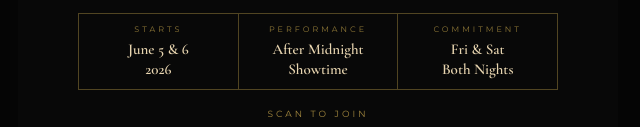
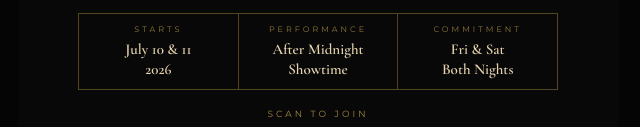
Before and after one commit to Animal71Animal/featured-entertainer, a website: page flyer.html in a window 1280 px wide. Shown: the part 653-780 px from the top of the page, 322-962 px from the left. Drawn offline with nearby package versions, Linux system fonts and the light colour scheme.

Commit message:
fix: update flyer start date to July 10 & 11

```diff
--- a/flyer.html
+++ b/flyer.html
@@ -299,7 +299,7 @@
     <div class="details-grid">
       <div class="detail-item">
         <div class="detail-label">Starts</div>
-        <div class="detail-value">June 5 &amp; 6<br/>2026</div>
+        <div class="detail-value">July 10 &amp; 11<br/>2026</div>
       </div>
       <div class="detail-item">
         <div class="detail-label">Performance</div>
```
